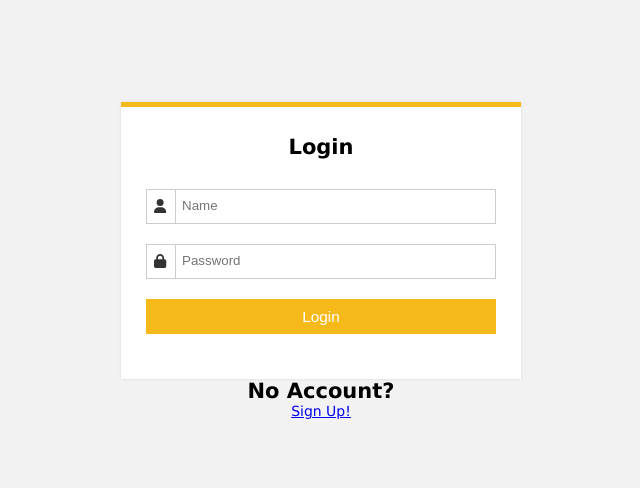
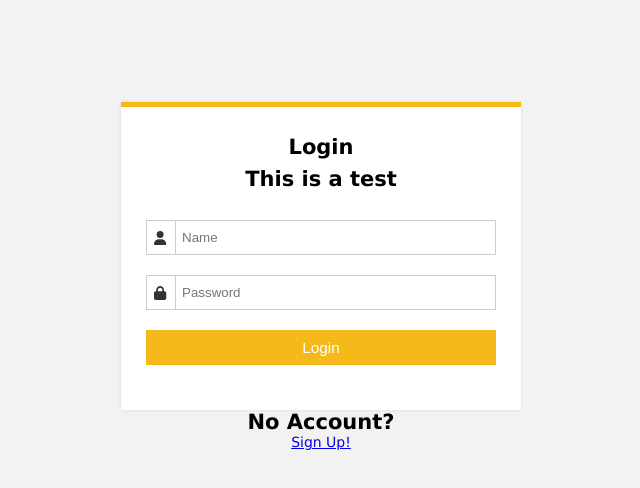
Before and after one commit to merecka/react-trick-or-treat, a React (Create React App) app: page /login in a window 1280 px wide. Shown: the top 488 px of the page, without its empty margins (319-959 px from the left). Built offline with nearby package versions, Linux system fonts and the light colour scheme; no server answers.

Commit message:
Testing production deployment.

```diff
--- a/src/components/Login.js
+++ b/src/components/Login.js
@@ -46,6 +46,7 @@ function Login({ setIsLoggedIn, users }) {
         <div className="form_container">
           <div className="title_container">
             <h2>Login</h2>
+            <h2>This is a test</h2>
           </div>
           <div className="row clearfix">
             <div className="">
```
